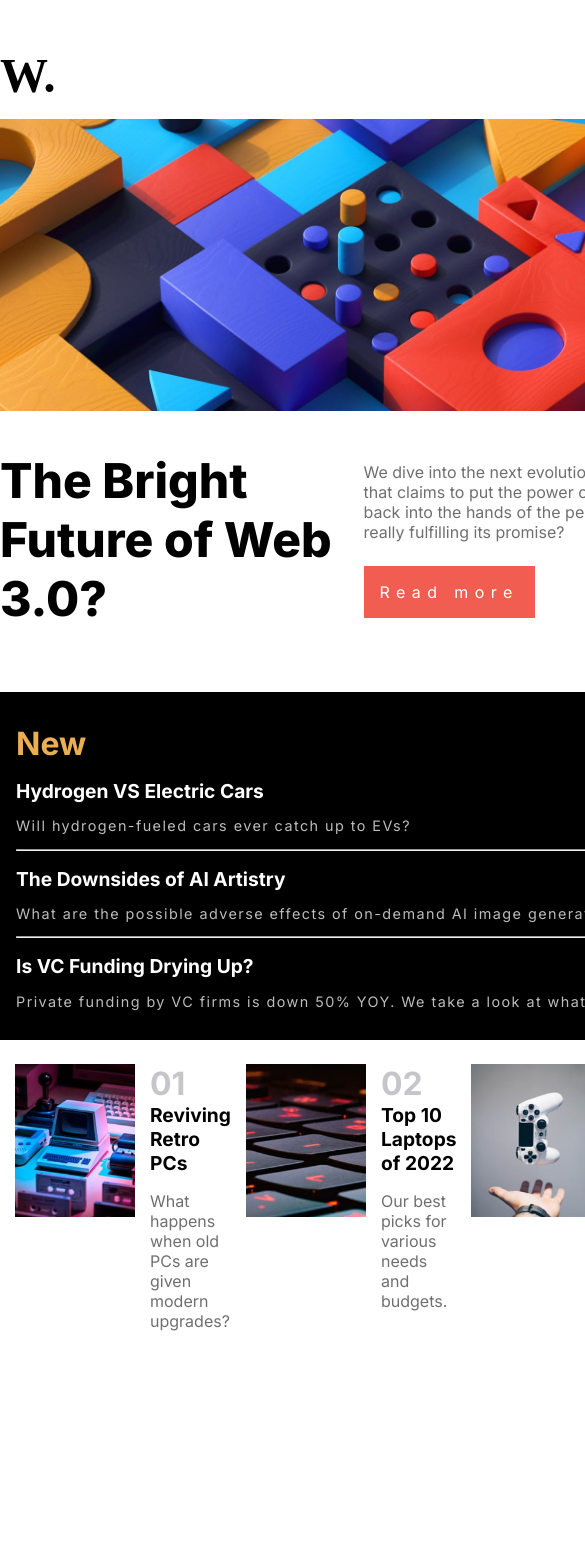
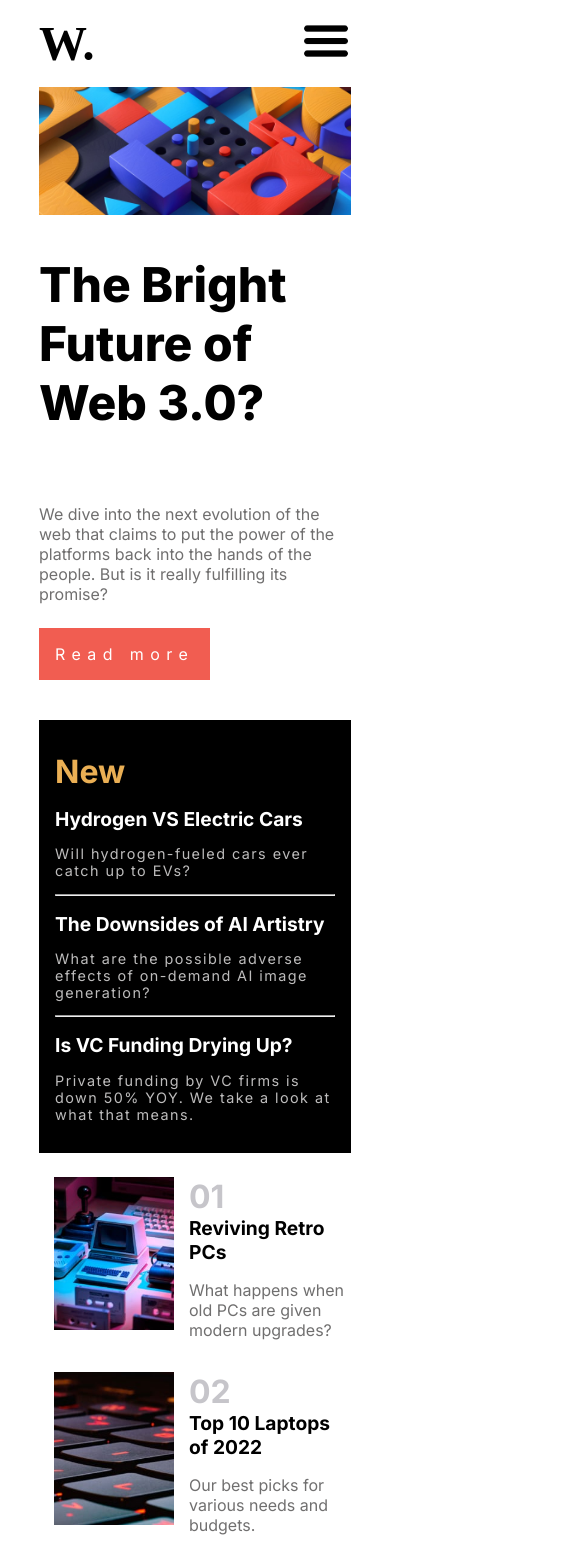
Before and after one commit to EthanAmato/NewsHomepage, a React (Vite) app: page / in a window 390 px wide. Shown: the top 1565 px of the page, 585 px wide, since content can reach past the window. Before the commit the page ends 1347 px from the top, so only its background shows below. Built offline with nearby package versions, Linux system fonts and the light colour scheme.

Commit message:
completely responsive site

```diff
--- a/src/App.jsx
+++ b/src/App.jsx
@@ -1,17 +1,32 @@
-import { useState } from 'react'
+import { useRef, useState } from 'react'
 import './style.scss'
 import Spotlight from './assets/images/image-web-3-desktop.jpg'
 import Hamburger from './assets/images/Hamburger_icon.svg.png'
+import XIcon from './assets/images/x_icon.png'
 import Img1 from './assets/images/image-retro-pcs.jpg'
 import Img2 from './assets/images/image-top-laptops.jpg'
 import Img3 from './assets/images/image-gaming-growth.jpg'
 
 
 function App() {
-  const [count, setCount] = useState(0)
+  const [hasClickedHamburger, setHasClickedHamburger] = useState(false)
+
+  function toggleMenu() {
+    setHasClickedHamburger((curr)=>(!curr))
+  }
 
   return (
-    <div className='container'>
+    <>
+      <div className={hasClickedHamburger ? `sidebar clicked` : `sidebar`}>
+        <img src={XIcon} alt="X" onClick={toggleMenu}/>
+        <ul className='links'>
+          <li><a href='#'>Home</a></li>
+          <li><a href='#'>New</a></li>
+          <li><a href='#'>Popular</a></li>
+          <li><a href='#'>Trending</a></li>
+          <li><a href='#'>Categories</a></li>
+        </ul>
+      </div>      <div className='container'>
         <header>
           <nav className='navbar'>
             <h1 className='logo'>W.</h1>
@@ -22,7 +37,7 @@ function App() {
               <li><a href='#'>Trending</a></li>
               <li><a href='#'>Categories</a></li>
             </ul>
-          <img src={Hamburger} alt="Hamburger icon"/>
+            <img src={Hamburger} alt="Hamburger icon" onClick={toggleMenu}/>
           </nav>
         </header>
         <main>
@@ -78,11 +93,13 @@ function App() {
               </div>
             </div>
           </section>
-
-
         </main>
       </div>
+    </>
   )
 }
 
+
+
+
 export default App
--- a/src/style.scss
+++ b/src/style.scss
@@ -4,6 +4,10 @@ body,
 html {
     margin: 0;
     padding: 0;
+}
+
+#root {
+    width: 100vw;
 }
 
 body {
@@ -190,11 +194,13 @@ div.container {
     @media screen and (max-width: 800px) {
 
         &.container {
-            width: fit-content;
+            width: 100%;
+
         }
          nav {
             display: block;
-            width: 100%;
+            width: 80%;
+            margin: 1em auto 0 auto;
             h1 {
                 display: inline-block;
                 margin: 0;
@@ -207,6 +213,7 @@ div.container {
                 display:block;
                 width: 50px;
                 float: right;
+                cursor: pointer;
             }
          }
 
@@ -215,8 +222,63 @@ div.container {
             "spotlight"
             "new"
             "recommend";
+            width: 80%;
+            margin: 0 auto;
+            section.spotlight{
+
+                div.text {
+                    grid-template-columns: 1fr;
+                }
+            }
+            section.recommend {
+                grid-template-columns: 1fr;
+                gap: 1em;
+            }
          }
     }
 
 
 }
+
+.sidebar {
+    position: fixed;
+    width: 400px;
+    height: 100%;
+    right: 0em;
+    background-color: white;
+    display: none;
+    img {
+        cursor: pointer;
+        position: relative;
+        display: block;
+        float: right;
+        padding-right: 10%;
+        right: 0;
+        width: 3em;
+    }
+    ul {
+        width: 100%;
+        display: flex;
+        flex-direction: column;
+        list-style: none;
+        font-size: 1rem;
+        gap: 3em;
+        a {
+            text-decoration: none;
+            color: black;
+            &:hover {
+                color: #F15D51;
+            }
+        }
+    }
+}
+.clicked {
+    display: block;
+}
+
+@media screen and (max-width: 800px) {
+    #root {
+        width: 100vw;
+    }
+
+}
```
Also changed, not shown: src/assets/images/x_icon.png (added). Lines whose indentation alone changed are shown as unchanged.
